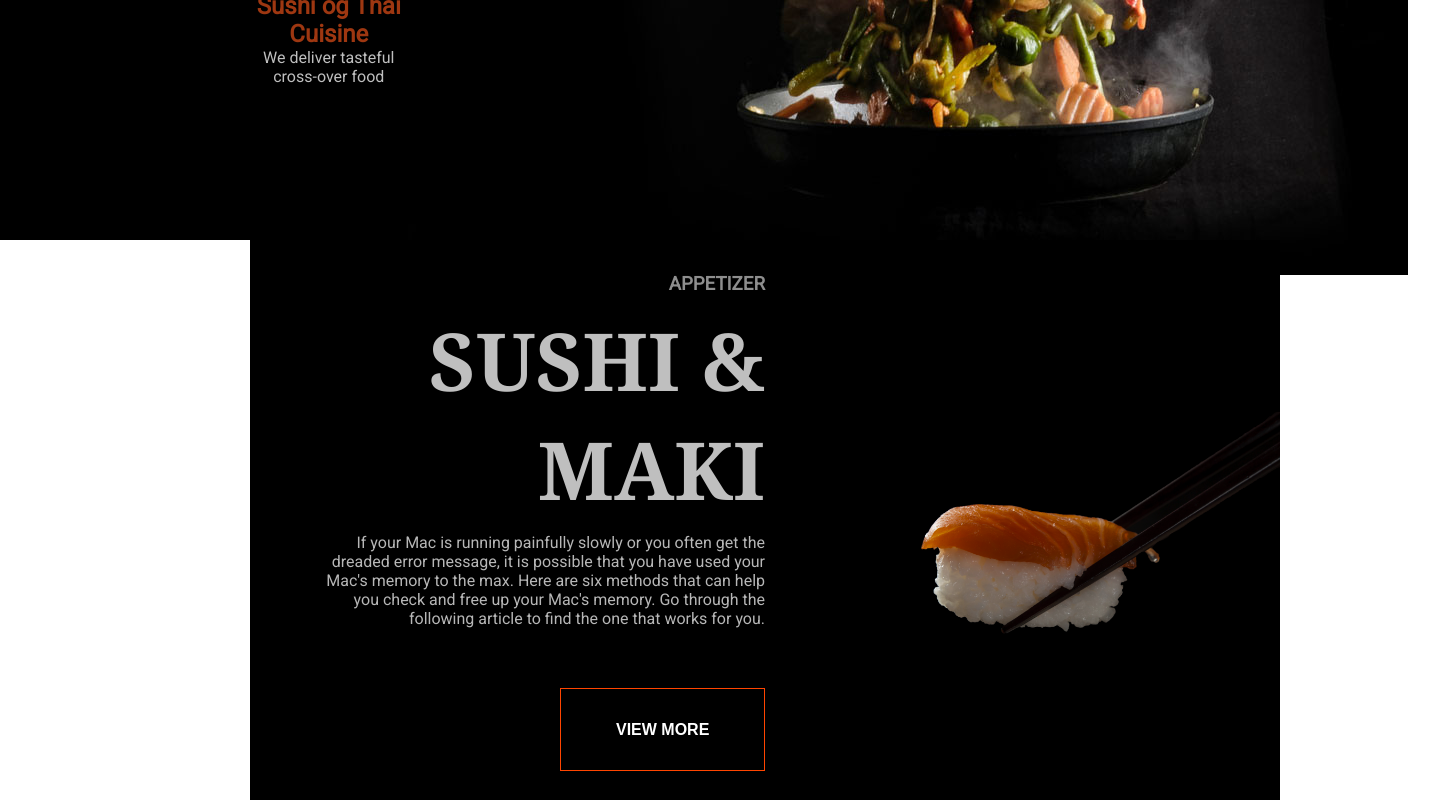
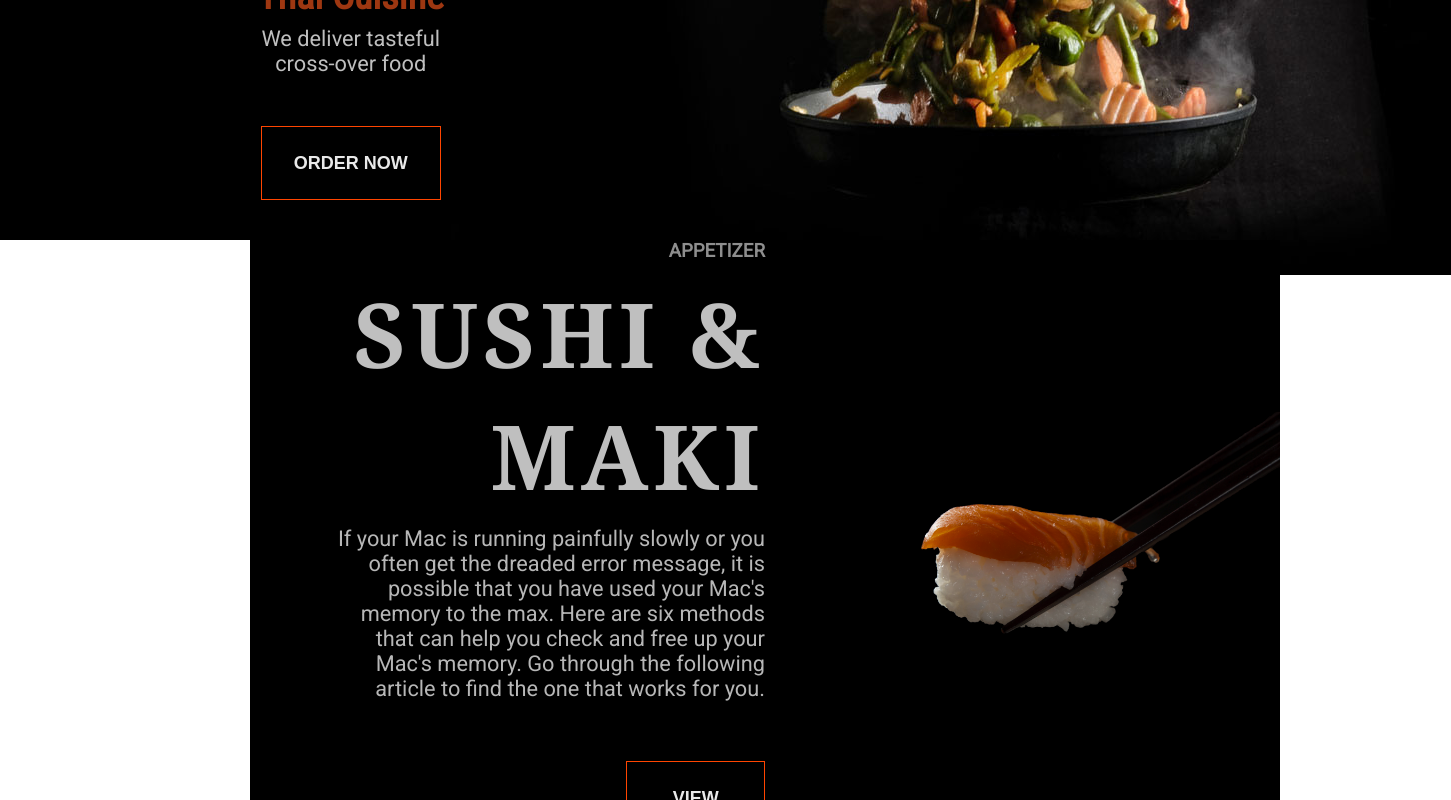
Before and after one commit to tanettrimas/beachhouse-client, a React (Create React App) app: page / in a window 1280 px wide. Shown: the part 560-1360 px from the top of the page, 1451 px wide, since content can reach past the window. Built offline with nearby package versions, Linux system fonts and the light colour scheme.

Commit message:
Landing Page is created
- Next step is to import font familiy manually

```diff
--- a/src/components/MainPage/Main-page.component.jsx
+++ b/src/components/MainPage/Main-page.component.jsx
@@ -5,10 +5,12 @@ import './main-page.style.css';
 export const LandingPage = () => {
   return (
     <section className='grid-container'>
-      <div className='left-landing-page' style={{ padding: '22.5rem 0' }}>
+      <div className='left-landing-page' style={{ padding: '17rem 0' }}>
         <h1>BEACH HOUSE</h1>
         <h2>Sushi og Thai Cuisine</h2>
-        <p>We deliver tasteful cross-over food</p>
+        <p style={{ paddingTop: '0.5rem' }}>We deliver tasteful</p>
+        <p style={{ margin: '0' }}>cross-over food</p>
+        <button className='card-button'>ORDER NOW</button>
       </div>
       <div className='right-landing-page' style={{ padding: '10.5rem 0' }}>
         <img src={ChefImg} alt='Beach House Sushi & Thai' />
--- a/src/components/MainPage/main-page.style.css
+++ b/src/components/MainPage/main-page.style.css
@@ -9,19 +9,21 @@
 
 h1 {
   font-family: 'Bebas Neue', cursive;
-  font-size: 5em;
-  color: #8e8e8e;
+  letter-spacing: 5px;
+  font-size: 7vw;
+  color: #a7a7a7;
   margin: 0;
 }
 
 h2 {
-  font-family: 'roboto';
+  font-family: 'Roboto Condensed', sans-serif;
   color: #9e3711;
   margin: 0;
+  font-size: 3vw;
 }
 
 p {
   font-family: 'Roboto', 'light';
   color: #bfbfbf;
-  margin: 0;
+  font-size: 1.7vw;
 }
--- a/src/components/landingpage/nigiri/style.css
+++ b/src/components/landingpage/nigiri/style.css
@@ -1,21 +1,21 @@
 .landing-page-wrapper {
   display: grid;
   grid-template-areas:
-  ". image image"
-  "content image image"
-  "content image image"
-  ". image image" ;
-  grid-template-columns: 2fr  1fr 1fr;
+    '. image image'
+    'content image image'
+    'content image image'
+    '. image image';
+  grid-template-columns: 2fr 1fr 1fr;
 }
 
 .card-content {
   display: grid;
   grid-area: content;
   grid-template-areas:
-  ". heading heading heading"
-  ". title title title "
-  ". description description description  "
-  ".  . . button";
+    '. heading heading heading'
+    '. title title title '
+    '. description description description  '
+    '.  . . button';
   grid-template-columns: 0.5fr repeat(3, 1fr);
   text-align: right;
   justify-content: center;
@@ -23,8 +23,8 @@
 }
 
 .regular-dealcard {
-  background:black;
-  grid-area: regular-dealcard
+  background: black;
+  grid-area: regular-dealcard;
 }
 
 .img {
@@ -37,33 +37,31 @@
 
 .card-heading {
   font-family: Roboto, Helvetica, sans-serif;
-  color: #8E8E8E;
+  color: #8e8e8e;
   grid-area: heading;
 }
 
 .card-description {
   font-family: Roboto, Helvetica, sans-serif;
   font-style: normal;
-  color: #B7B7B7;
-  grid-area: description
+  color: #b7b7b7;
+  grid-area: description;
 }
 
 .card-title {
   font-family: Georgia, 'Times New Roman', Times, serif;
-  color: #BFBFBF;
+  color: #bfbfbf;
   grid-area: title;
 }
 
 .card-button {
   grid-area: button;
-  background: black;
-  color: white;
-  border: 1px solid #FF4500;
+  background: transparent;
+  color: #e9e9e9;
+  border: 1px solid #ff4500;
   font-weight: bold;
-  font-size: 16px;
-  padding: 25px 10px;
   justify-self: right;
-  width: 204.7px;
-  height: 83.77px;
   margin-top: 3.125rem;
+  padding: 1.6rem 2rem;
+  font-size: large;
 }
```
